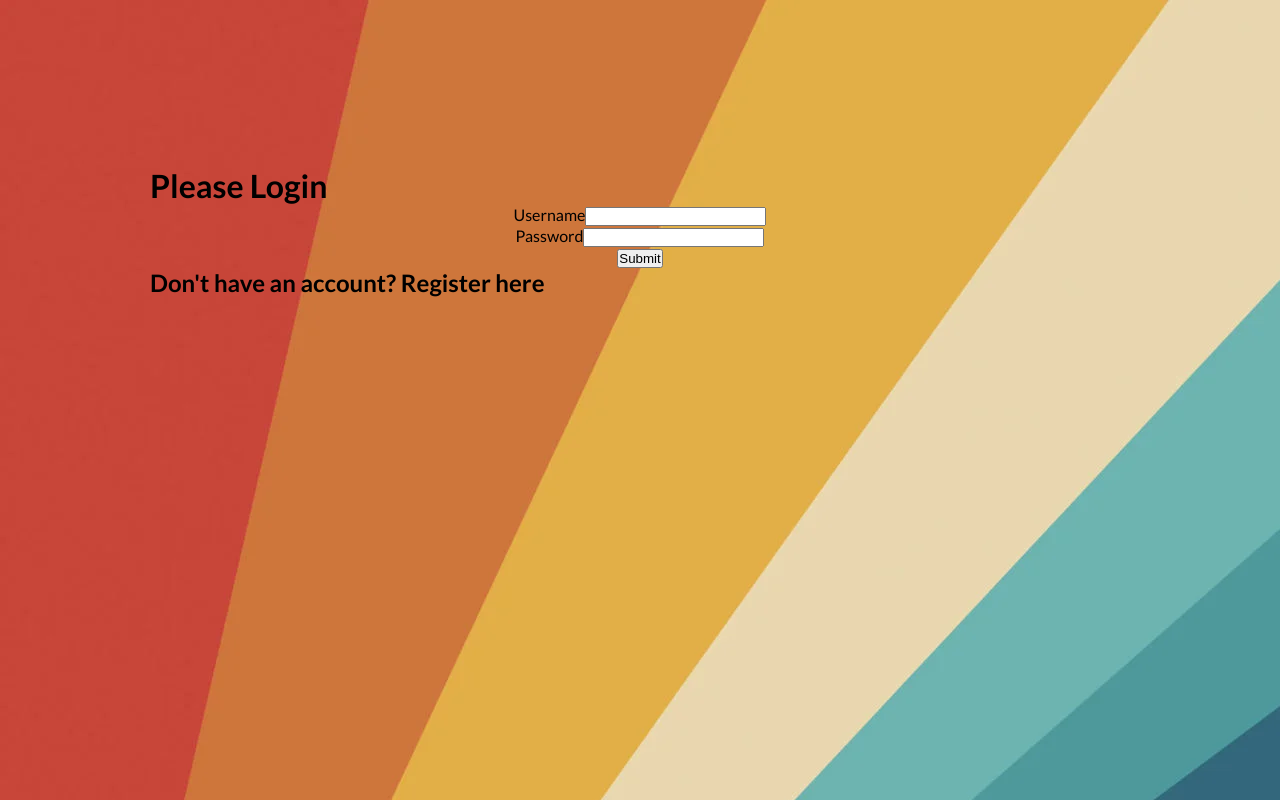
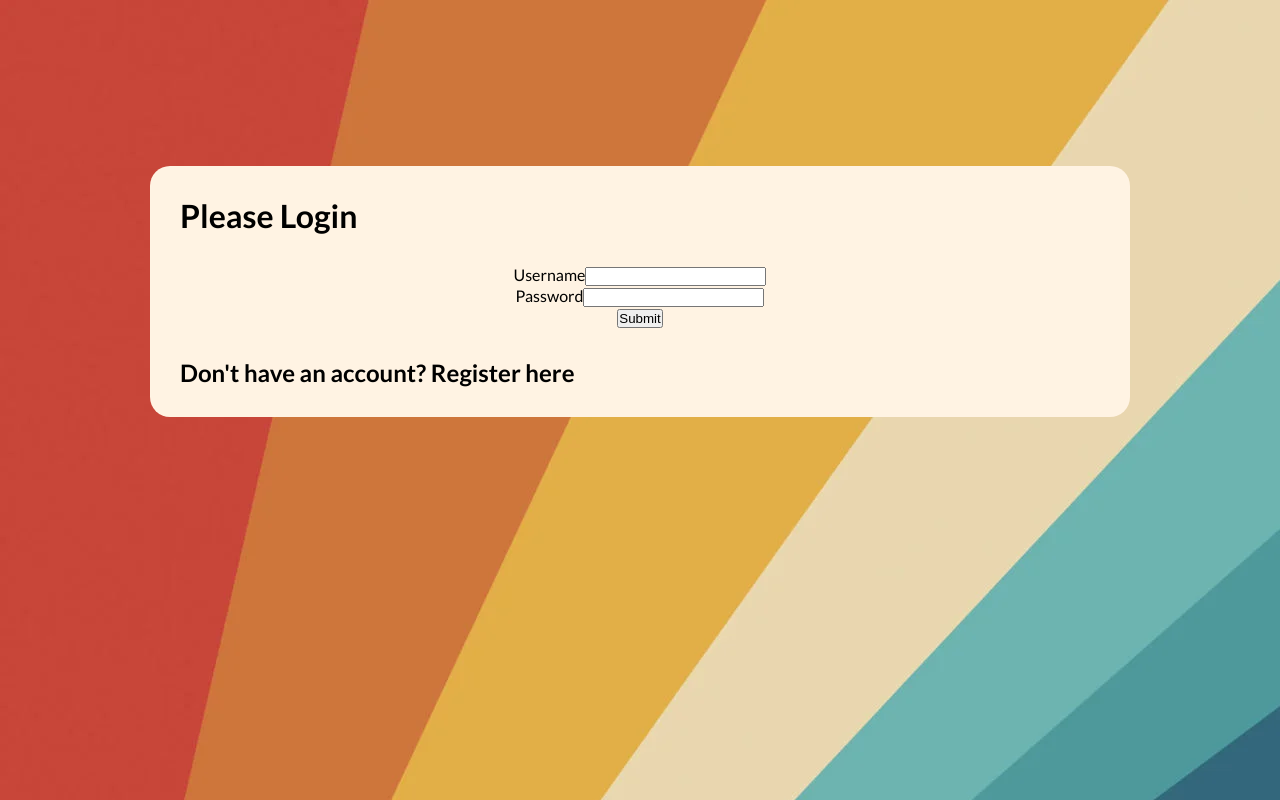
Before and after one commit to PollyFenne/Ye_olde_quiz_frontend, a React app: page /login in a window 1280 px wide. Shown: the top 800 px of the page. Built offline with nearby package versions, Linux system fonts and the light colour scheme; some icons are missing.

Commit message:
Additional colour styling

```diff
--- a/src/components/Banner/index.js
+++ b/src/components/Banner/index.js
@@ -6,7 +6,7 @@ const Banner = () => {
     return (
         <div className="banner">
             <div className="logo">
-                <img src="../../assets/images/Logo.png" alt="Logo" height={'100px'} />
+                <img src="../../assets/images/Logo1.png" alt="Logo" height={'100px'} />
             </div>
             <div className="username">
                 <h1>Hello, Polly</h1>
--- a/src/components/ButtonControl/styles.css
+++ b/src/components/ButtonControl/styles.css
@@ -1,3 +1,5 @@
+/* ButtonControl styling */
+
 .create-game-button {
   font-family: "Lato", sans-serif;
   font-size: 2rem;
--- a/src/pages/CreatePage/styles.css
+++ b/src/pages/CreatePage/styles.css
@@ -1,11 +1,15 @@
+/* CreatePage styling  */
+
 form {
   flex-grow: 1;
   display: flex;
   flex-direction: column;
   justify-content: space-around;
   align-items: center;
+  border-radius: 20px;
+  padding: 30px;
 }
 
 .difficulty-button:focus {
-  background-color: red;
+  background-color: var(--vintagered);
 }
--- a/src/pages/Home/Home.css
+++ b/src/pages/Home/Home.css
@@ -1,11 +1,13 @@
+/* HomePage styling  */
+
 @import url("https://fonts.googleapis.com/css2?family=Lato:ital,wght@0,400;0,700;1,400;1,700&display=swap");
 
 :root {
-  --vintagered: #e64f30;
-  --vintageblue: #23c3b5;
-  --vintageyellow: #ffbe2d;
+  --vintagered: #C84639;
+  --vintageblue: #6DB4B0;
+  --vintageyellow: #E2AE47;
   --vintagewhite: #fff3e3;
-  --vintagebrown: #e6bc9e;
+  --vintagebrown: #E9D6AF;
 }
 
 html {
--- a/src/pages/LoginRegister/index.js
+++ b/src/pages/LoginRegister/index.js
@@ -3,6 +3,7 @@
 import React from "react";
 import { useState } from "react";
 
+import "./styles.css";
 import Login from "../../components/Login.js";
 import Register from "../../components/Register";
 
@@ -16,9 +17,9 @@ const LoginRegister = () => {
     }
 
     return (
-        <>
+        <div className="login-content">
             {showRegister? <Register handleRedirect={handleRedirect}/> : <Login handleRedirect={handleRedirect} /> }
-        </>
+        </div>
     )
 };
 
--- /dev/null
+++ b/src/pages/LoginRegister/styles.css
@@ -0,0 +1,7 @@
+/* LoginRegister styling  */
+
+.login-content {
+    background-color: var(--vintagewhite);
+    border-radius: 20px;
+    padding: 30px;
+}
```
Also changed, not shown: src/assets/images/Logo1.png (renamed from src/assets/images/Logo.png), src/assets/images/Logo2.png (added).
